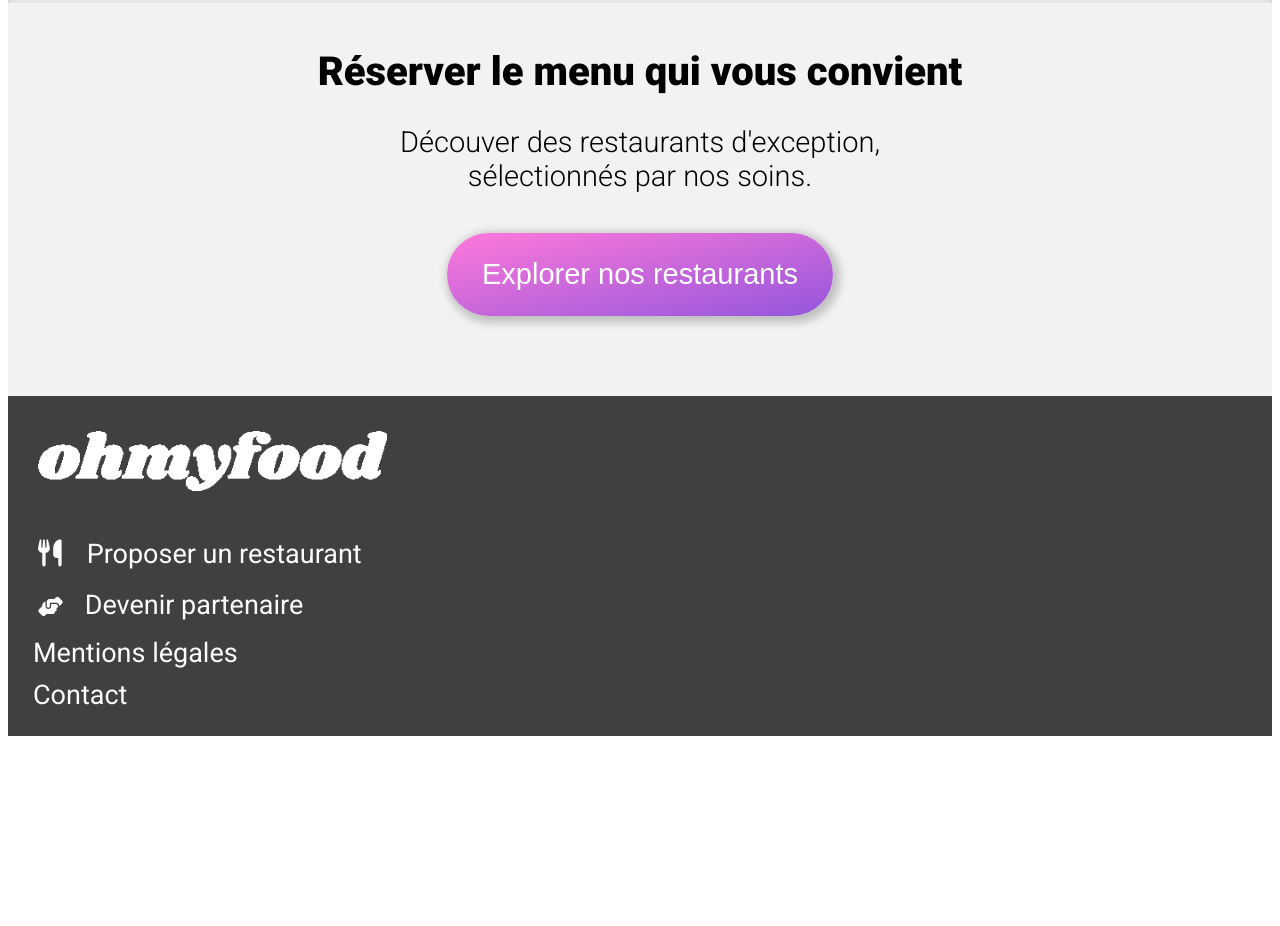
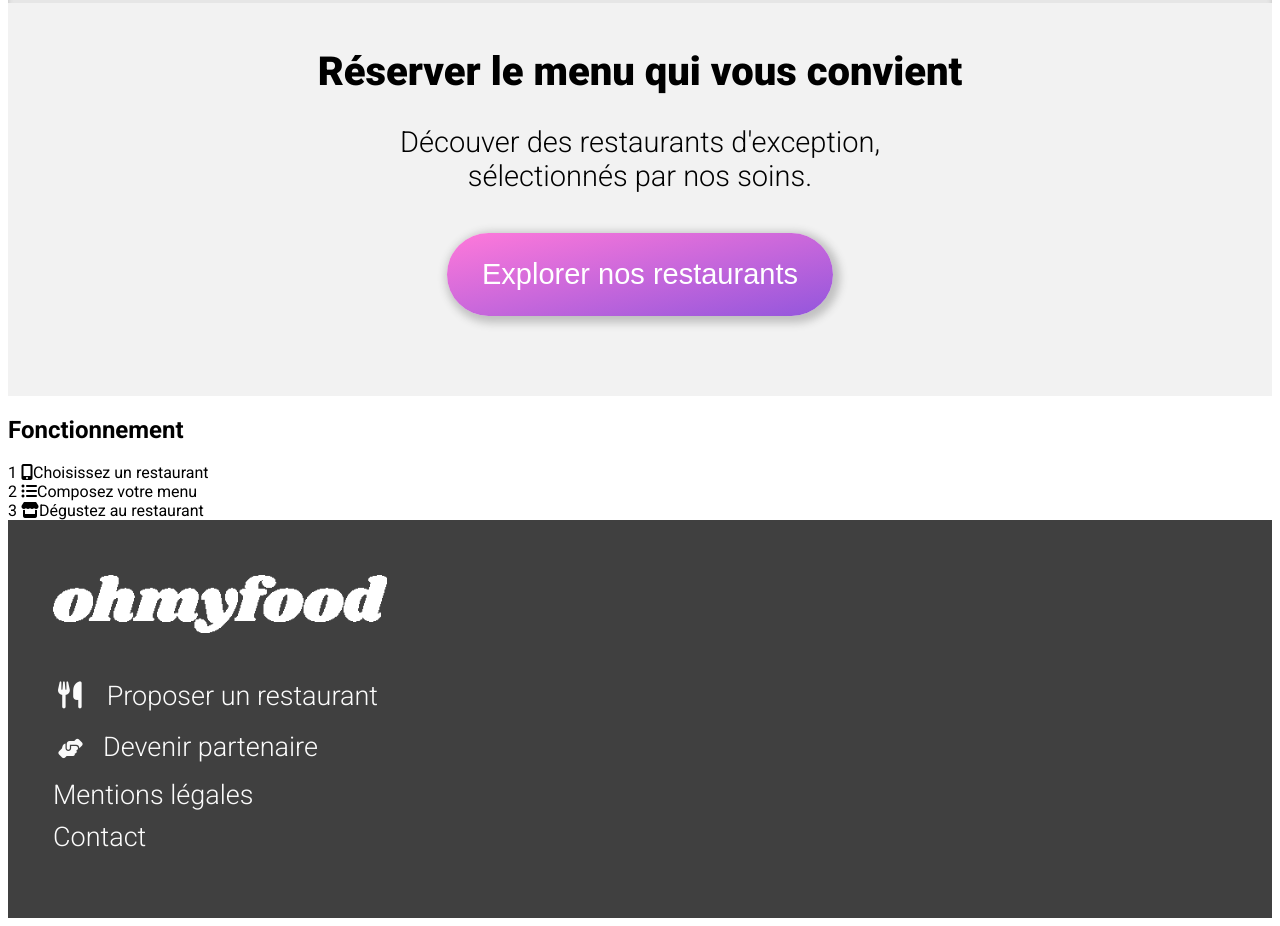
Before and after one commit to VEBoris/BorisVILLIER-EMMANUEL_3_21072021, a website: page index.html in a window 1280 px wide. Shown: the part 256-1182 px from the top of the page. Before the commit the page ends 1000 px from the top, so only its background shows below. Drawn offline with Linux system fonts and the light colour scheme; a web font is replaced by a local one.

Commit message:
footer improvment

```diff
--- a/index.html
+++ b/index.html
@@ -35,13 +35,32 @@
     </div>
   </section>
 
+  <section class="choix">
+    <h2>Fonctionnement</h2>
+    <article>
+      <span class="choix__number">1</span>
+      <i class="fas fa-mobile-alt"></i>Choisissez un restaurant
+    </article>
+
+    <article>
+      <span>2</span>
+      <i class="fas fa-list-ul"></i>Composez votre menu
+    </article>
+
+    <article>
+      <span>3</span>
+      <i class="fas fa-store"></i>Dégustez au restaurant
+    </article>
+
+  </section>
+
   <footer>
     <img src="./images/logo/ohmyfood reverse.png" alt="logo">
     <ul>
-      <li><i class="fas fa-utensils"></i>Proposer un restaurant</li>
-      <li><i class="fas fa-hands-helping" id="handshake"></i> Devenir partenaire</li>
-      <li>Mentions légales</li>
-      <li>Contact</li>
+      <li><a href=""><i class="fas fa-utensils"></i>Proposer un restaurant</a></li>
+      <li><a href=""><i class="fas fa-hands-helping" id="handshake"></i>Devenir partenaire</a></li>
+      <li><a href="">Mentions légales</a></li>
+      <li><a href="">Contact</a></li>
     </ul>
   </footer>
 </body>
--- a/sass/layouts/_accueil.scss
+++ b/sass/layouts/_accueil.scss
@@ -37,3 +37,11 @@ section {
         }
     }
 }
+
+.choix {
+    background-color: white;
+
+    &__number {
+
+    }
+}
--- a/sass/layouts/_footer.scss
+++ b/sass/layouts/_footer.scss
@@ -1,20 +1,30 @@
 footer {
     background-color: lighten($color: #000000, $amount: 25);
-    color: #fbfbfb;
 
     img {
         width: 30%;
-        padding: 35px 0 10px 30px;
+        padding: 55px 0 10px 45px;
     }
 
     ul {
         list-style: none;
         font-size: 27px;
-        padding: 20px;
+        padding: 20px 0px 60px 40px;
         margin: 0;
 
         li {
             padding: 5px 5px;
+
+            a {
+                text-decoration: none;
+                color: #fbfbfb;
+                font-weight: 300;
+
+                &:hover {
+                    color: $terciary;
+                    text-decoration: underline;
+                }
+            }
         }
 
         i {
@@ -23,7 +33,7 @@ footer {
 
         #handshake {
             font-size: 20px;
-            padding-right: 15px;
+            padding-right: 20px;
         }
     }
 }
--- a/sass/utils/_variables.scss
+++ b/sass/utils/_variables.scss
@@ -1,6 +1,6 @@
 // color
 $primary: #9356DC;
 $secondary: #FF79DA;
-$tertiary: #99E2D0;
+$terciary: #99E2D0;
 $background: #F2F2F2;
 $shadow: #D9D9D9;
```
Also changed, not shown: .css/style.css, 1 other file.
